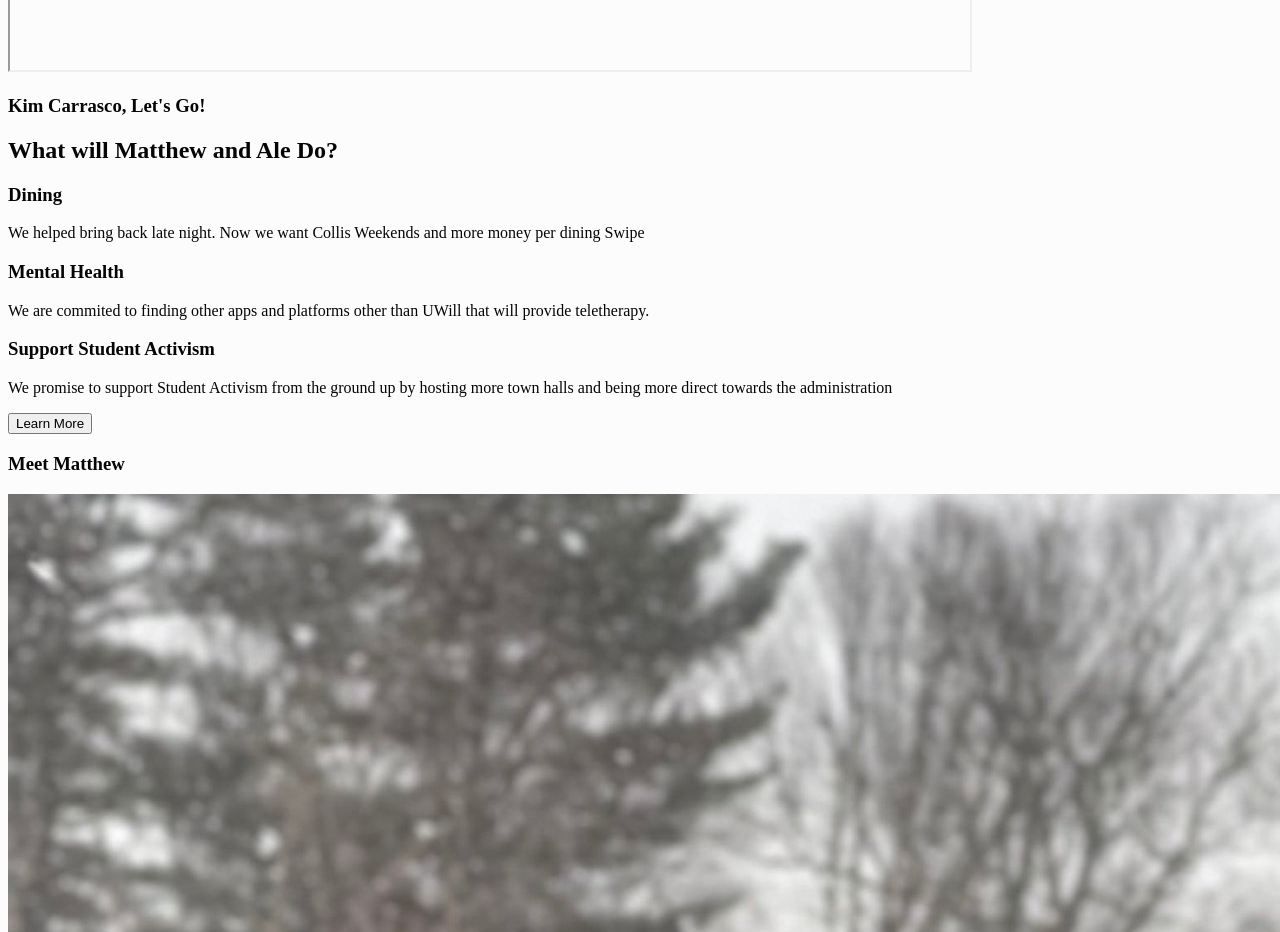
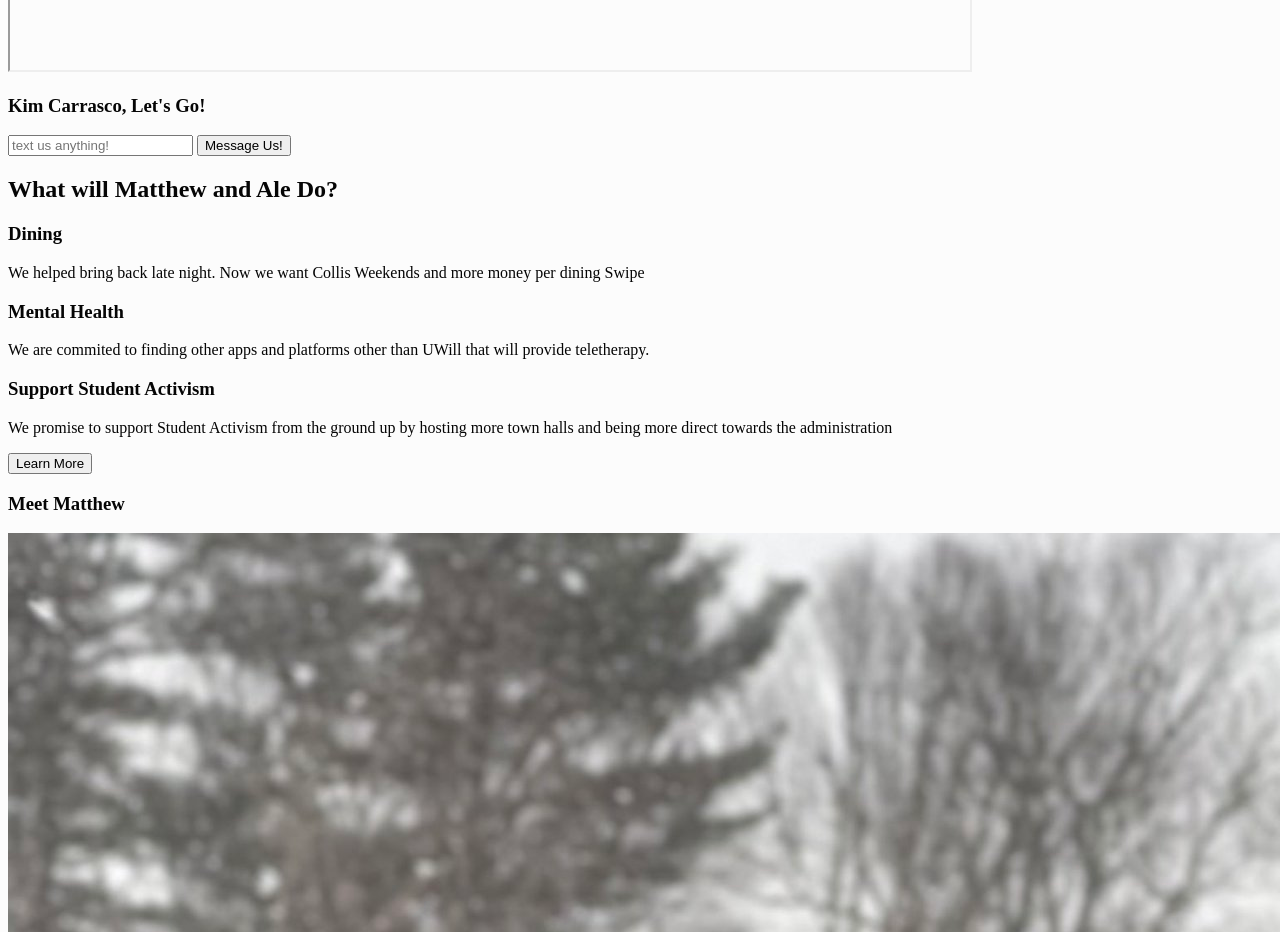
Before and after one commit to mattkimtx/kimcarrasco.me, a plain HTML site: page index.html in a window 1280 px wide. Shown: the part 1080-2012 px from the top of the page. Drawn offline with Linux system fonts and the light colour scheme.

Commit message:
final HTML part 1

```diff
--- a/index.html
+++ b/index.html
@@ -25,6 +25,8 @@
         <section id="cvideo">
             <iframe width="960" height="540"></iframe>
             <h1>Kim Carrasco, Let's Go!</h1>
+            <input type="text" placeholder="text us anything!">
+            <button>Message Us!</button>
         </section>
     </article>
     <article id="plans">
```
Also changed, not shown: 1 other file.
